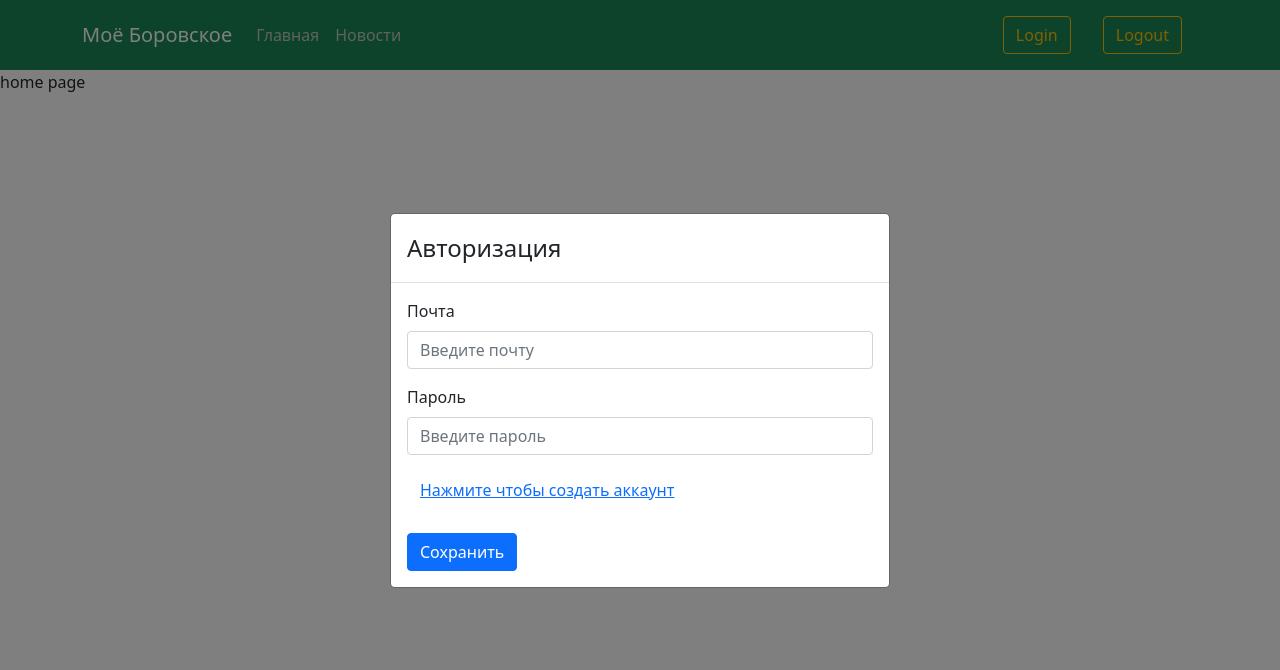
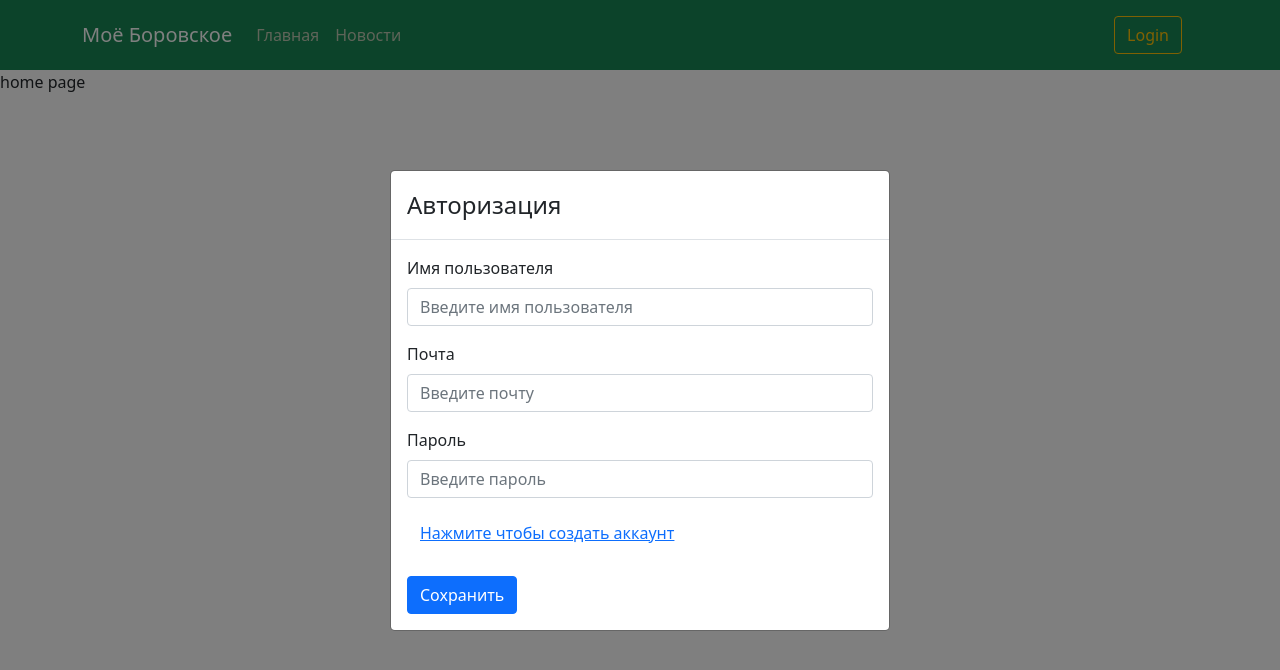
Before and after one commit to SinkLineP/My-Brovskoe, a React (Create React App) app: page / in a window 1280 px wide. Both pictures are taken after a click on the button "Login". Shown: the top 670 px of the page. Built offline with nearby package versions, Linux system fonts and the light colour scheme.

Commit message:
add authorizate

```diff
--- a/src/components/NavTop/ModalAuth/Modalauth.js
+++ b/src/components/NavTop/ModalAuth/Modalauth.js
@@ -14,21 +14,23 @@ class Modalauth extends Component {
     }
   }
 
-  hiddenClick = (e) => {
-    // e.preventDefault();
-  };
-
-
   loginOrlogout = () => {
     if (this.state.formType === "login") {
       const loginHiddenSubmit = (e) => {
         e.preventDefault();
+        const username = e.target.formBasicUsername.value;
         const email = e.target.formBasicEmail.value;
         const password = e.target.formBasicPassword.value;
+        const createUsers = {
+          username: username,
+          email: email,
+          password: password,
+        }
 
         this.props.storeUsers.map((item) => {
           if (email !== "" && password !== "" && email === item.email && password === item.password) {
-            console.log("good auth");
+            localStorage.setItem("currentUser", JSON.stringify(createUsers));
+            this.props.onCurUser(JSON.parse(localStorage.getItem("currentUser")).username);
             this.props.onHide();
           } else {
             this.setState({
@@ -44,6 +46,11 @@ class Modalauth extends Component {
         <Form onSubmit={loginHiddenSubmit}>
           <Form.Group className={this.state.alertShow} controlId="formBasicAlert">
             <Alert variant={this.state.alertVariant}>{this.state.alertTitle}</Alert>
+          </Form.Group>
+
+          <Form.Group className="mb-3" controlId="formBasicUsername">
+            <Form.Label>Имя пользователя</Form.Label>
+            <Form.Control type="name" placeholder="Введите имя пользователя"/>
           </Form.Group>
 
           <Form.Group className="mb-3" controlId="formBasicEmail">
@@ -77,17 +84,20 @@ class Modalauth extends Component {
     } else if (this.state.formType === "register") {
       const registerHiddenSubmit = (e) => {
         e.preventDefault();
+        const username = e.target.formBasicUsername.value;
         const email = e.target.formBasicEmail.value;
         const password = e.target.formBasicPassword.value;
         const confirmPassword = e.target.formBasicConfirmPassword.value;
 
-        if (email !== "" && password !== "" && confirmPassword !== "" && password === confirmPassword) {
+        if (email !== "" && password !== "" && confirmPassword !== "" && password === confirmPassword && username !== "" ) {
           const createUsers = {
+            username: username,
             email: email,
             password: password,
           }
           this.props.onAddUsers(createUsers);
-          console.log("good register");
+          localStorage.setItem("currentUser", JSON.stringify(createUsers));
+          this.props.onCurUser(JSON.parse(localStorage.getItem("currentUser")).username);
           this.props.onHide();
         } else {
           this.setState({
@@ -102,6 +112,11 @@ class Modalauth extends Component {
         <Form onSubmit={registerHiddenSubmit}>
           <Form.Group className={this.state.alertShow} controlId="formBasicAlert">
             <Alert variant={this.state.alertVariant}>{this.state.alertTitle}</Alert>
+          </Form.Group>
+
+          <Form.Group className="mb-3" controlId="formBasicUsername">
+            <Form.Label>Имя пользователя</Form.Label>
+            <Form.Control type="name" placeholder="Введите имя пользователя"/>
           </Form.Group>
 
           <Form.Group className="mb-3" controlId="formBasicEmail">
@@ -141,6 +156,7 @@ class Modalauth extends Component {
   };
 
   render() {
+    console.log(this.state.alertShow);
     return (
       <>
         <Modal
--- a/src/components/NavTop/Navtop.js
+++ b/src/components/NavTop/Navtop.js
@@ -5,8 +5,14 @@ import './styles/navtop.scss';
 import Modalauth from "./ModalAuth/Modalauth";
 
 const NavTop = () => {
-  // const {username, password} = JSON.parse(localStorage.getItem("auth"));
   const [modalShow, setModalShow] = useState(false);
+  const [currentUser, setCurrentUser] = useState("");
+
+  const hiddenLogout = (e) => {
+    e.preventDefault();
+    localStorage.removeItem("currentUser");
+    setCurrentUser("");
+  }
 
   return (
     <>
@@ -24,19 +30,24 @@ const NavTop = () => {
             </Nav.Link>
           </Nav>
           <Navbar.Collapse className="justify-content-end">
-            <Navbar.Text>
-              {/*Signed in as: <p>{currentUser}</p>*/}
-            </Navbar.Text>
-            <Nav.Link>
-              <Button variant="outline-warning" onClick={() => setModalShow(true)}>Login</Button>
-            </Nav.Link>
-            <Nav.Link>
-              <Button variant="outline-warning">Logout</Button>
-            </Nav.Link>
+            {currentUser !== "" ? (
+              <>
+                <Navbar.Text>
+                  Signed in as: <span>{currentUser}</span>
+                </Navbar.Text>
+                <Nav.Link>
+                  <Button variant="outline-warning" onClick={hiddenLogout}>Logout</Button>
+                </Nav.Link>
+              </>
+            ) : (
+              <Nav.Link>
+                <Button variant="outline-warning" onClick={() => setModalShow(true)}>Login</Button>
+              </Nav.Link>
+            )}
           </Navbar.Collapse>
         </Container>
       </Navbar>
-      <Modalauth show={modalShow} onHide={() => setModalShow(false)}/>
+      <Modalauth show={modalShow} onHide={() => setModalShow(false)} curUser={currentUser} onCurUser={(item) => setCurrentUser(item)}/>
     </>
   )
 }
--- a/src/components/NavTop/styles/navtop.scss
+++ b/src/components/NavTop/styles/navtop.scss
@@ -15,3 +15,7 @@
     color: #bec8b2;
   }
 }
+
+.navbar-text {
+  width: 200px;
+}
```
